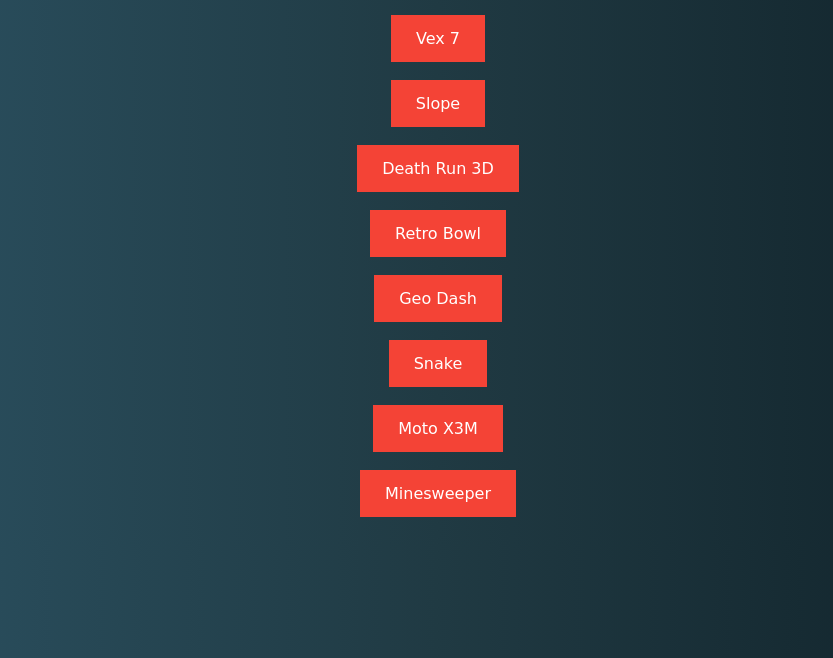
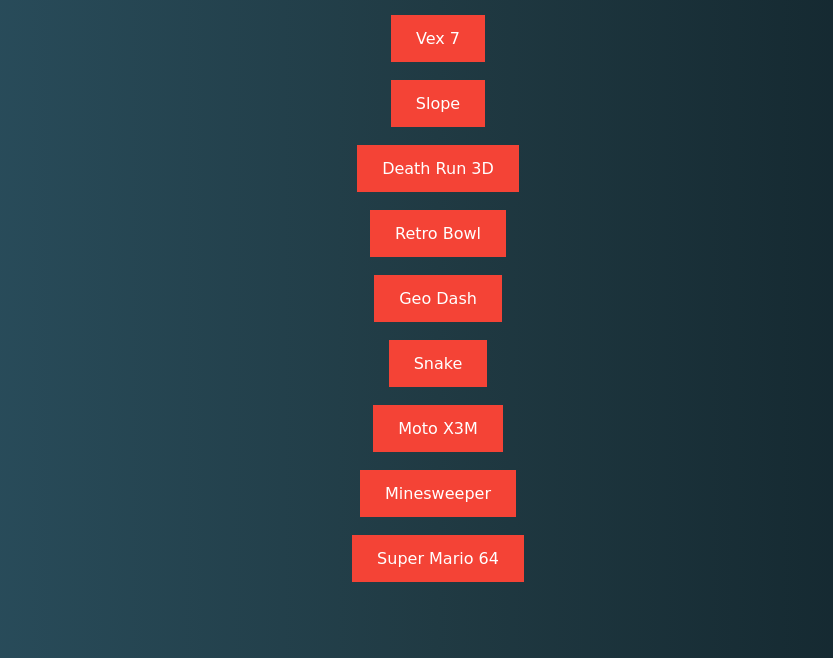
Before and after one commit to Asdwayj/GamesSite, a plain HTML site: page index.html in a window 1280 px wide. Shown: the part 142-800 px from the top of the page, without its empty margins (202-1035 px from the left). Drawn offline with Linux system fonts and the light colour scheme.

Commit message:
some stuff

```diff
--- a/index.html
+++ b/index.html
@@ -19,6 +19,8 @@
     <a class="gams" href="/games/motox3m.html" target="_blank">Moto X3M</a>
     <br><br>
     <a class="gams" href="/games/minesweep.html" target="_blank">Minesweeper</a> <br><br>
+    <a class="gams" href="/games/sm.html" target="_blank">Super Mario 64</a>
+
   </div>
 </body>
 
```
Also changed, not shown: games/sm.html (added, +1 -0 lines).
